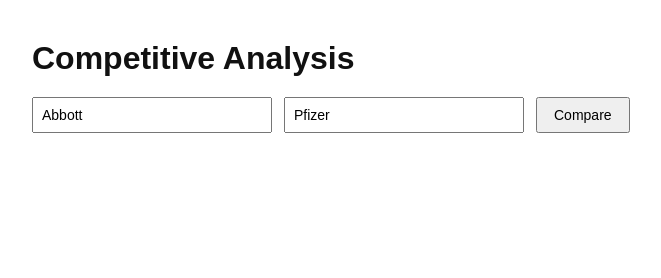
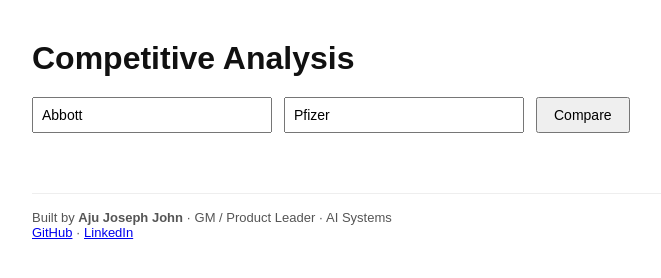
Before and after one commit to ajujosephj09-hungryexplorer/competitive-analysis-ui, a website: page public/index.html in a window 1280 px wide. Shown: the whole page, without its empty margins (8-669 px from the left). Drawn offline with Linux system fonts and the light colour scheme.

Commit message:
Update index.html
Added footer

```diff
--- a/public/index.html
+++ b/public/index.html
@@ -268,6 +268,19 @@
         .replaceAll("'", "&#039;");
     }
   </script>
+<footer style="
+  margin-top: 60px;
+  padding-top: 16px;
+  border-top: 1px solid #eee;
+  font-size: 13px;
+  color: #555;
+">
+  Built by <strong>Aju Joseph John</strong> · GM / Product Leader · AI Systems
+  <br />
+  <a href="https://github.com/ajujoseph09-hungryexplorer" target="_blank">GitHub</a>
+  ·
+  <a href="https://www.linkedin.com/in/aju-joseph-john-456578a/" target="_blank">LinkedIn</a>
+</footer>
 
 </body>
 </html>
```
